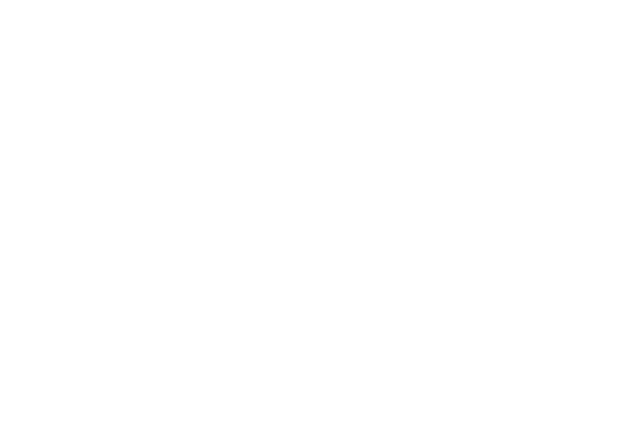
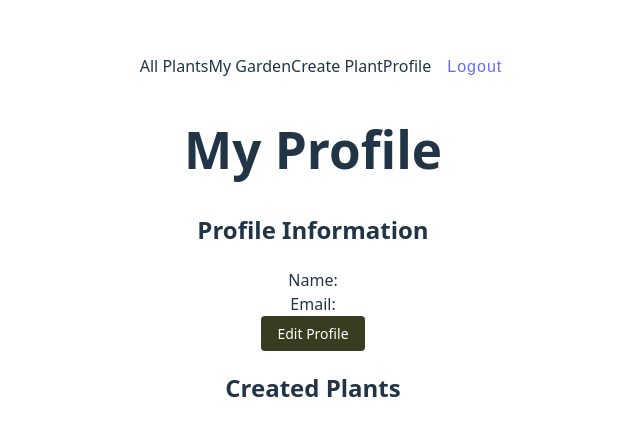
Before and after one commit to mckenney-leavell/Garden-Tracker, a React (Vite) app: page /profile in a window 1280 px wide. Shown: the part 164-600 px from the top of the page, without its empty margins (327-967 px from the left). Built offline with nearby package versions, Linux system fonts and the light colour scheme; no server answers; sample sign-in values are in the browser's storage.

Commit message:
profile in progress

```diff
--- /dev/null
+++ b/src/components/user/Profile.jsx
@@ -0,0 +1,44 @@
+import { useEffect, useState } from "react";
+import { getUserById } from "../../services/userService";
+import { allPlantService } from "../../services/plantService";
+
+function Profile({ currentUser }) {
+    // if currentUser.id === user.id, then display the email, name, and plants the user created
+    const [user, setUser] = useState({})
+    const [allPlants, setAllPlants] = useState([])
+    const [createdPlants, setCreatedPlants] = useState([])
+
+    useEffect(() => {
+        if (currentUser && currentUser.id) {
+            getUserById(currentUser.id).then((data) => {
+                const userObj = data[0]
+                setUser(userObj)
+            })
+        }
+    }, [currentUser])
+
+    const getAllPlants = () => {
+        allPlantService().then((plantsArr) => {
+            setAllPlants(plantsArr)
+        })
+    }
+
+    // useEffect(() => {
+
+    // })
+
+    return (
+        <div className="profile-info">
+            <h1>My Profile</h1>
+            <h2>Profile Information</h2>
+            <div>Name: {user.name}</div>
+            <div>Email: {user.email}</div>
+            <button>Edit Profile</button>
+            <div className="created-plants">
+                <h2>Created Plants</h2>
+            </div>
+        </div>
+    )
+}
+
+export default Profile;
--- a/src/services/userService.jsx
+++ b/src/services/userService.jsx
@@ -1,3 +1,7 @@
 export const getUserByEmail = (email) => {
     return fetch(`http://localhost:8088/users?email=${email}`).then((res => res.json()))
 }
+
+export const getUserById = (id) => {
+    return fetch (`http://localhost:8088/users?id=${id}`).then((res => res.json()))
+}
--- a/src/views/ApplicationViews.jsx
+++ b/src/views/ApplicationViews.jsx
@@ -4,6 +4,7 @@
 import NavBar from "../components/nav/NavBar";
 import { MyGarden } from "../components/plants/MyGarden";
 import CreatePlant from "../components/plants/CreatePlant";
+import Profile from "../components/user/Profile";
 
 function ApplicationViews() {
     const [currentUser, setCurrentUser] = useState({});
@@ -29,6 +30,7 @@
                 <Route index element={<AllPlants currentUser={currentUser}/>} />
                 <Route path="my-garden" element={<MyGarden currentUser={currentUser} />} />
                 <Route path="create" element={<CreatePlant currentUser={currentUser} />} />
+                <Route path="profile" element={<Profile currentUser={currentUser} />} />
             </Route>
         </Routes>
     )
```
